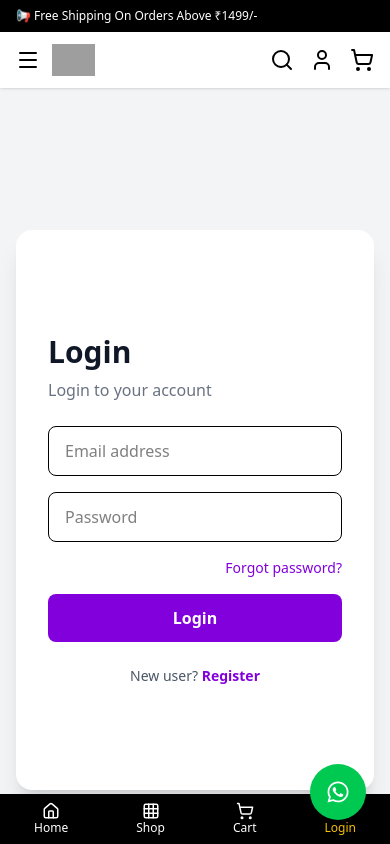
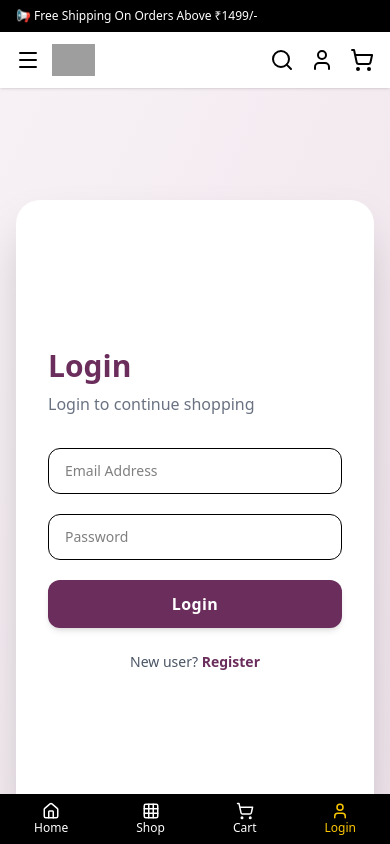
Before and after one commit to maatiimunch-dev/maatimunch-fronted, a React (Vite) app: page /login in a window 390 px wide. Shown: the top 844 px of the page. Built offline with nearby package versions, Linux system fonts and the light colour scheme; grey boxes are pictures that could not be loaded.

Commit message:
commit dev

```diff
--- a/src/component/pages/footer/Footer.jsx
+++ b/src/component/pages/footer/Footer.jsx
@@ -164,15 +164,6 @@ const Footer = () => {
         </div>
       </footer>
 
-      {/* ✅ WhatsApp Floating Button */}
-      <a
-        href="https://wa.me/919971095414"
-        target="_blank"
-        rel="noreferrer"
-        className="fixed bottom-6 right-6 bg-green-500 p-4 rounded-full shadow-lg hover:scale-110 transition z-50"
-      >
-        <FaWhatsapp className="text-white text-2xl" />
-      </a>
     </>
   );
 };
--- a/src/component/pages/layout/Layout.jsx
+++ b/src/component/pages/layout/Layout.jsx
@@ -8,7 +8,7 @@ const Layout = ({ children }) => {
   return (
     <div className="flex flex-col min-h-screen">
       <Navbar />
-      <main className="flex-grow">
+      <main className="flex-grow overflow-x-hidden">
         {children}
       </main>
       <Footer />
--- a/src/component/ui/login/Login.jsx
+++ b/src/component/ui/login/Login.jsx
@@ -1,26 +1,98 @@
 import React, { useState } from "react";
 import { motion, AnimatePresence } from "framer-motion";
 
+const API_BASE = "http://localhost:8080/api/auth";
+const PRIMARY = "#6B2D5C";
+
 const Login = () => {
   const [isRegister, setIsRegister] = useState(false);
-  const [showForgot, setShowForgot] = useState(false);
+  const [loading, setLoading] = useState(false);
+
+  const [form, setForm] = useState({
+    name: "",
+    phone: "",
+    email: "",
+    password: "",
+    confirmPassword: "",
+    State: "",
+    city: "",
+    Address: "",
+    Pincode: "",
+  });
+
+  const handleChange = (e) =>
+    setForm({ ...form, [e.target.name]: e.target.value });
+
+  // ================= LOGIN =================
+  const handleLogin = async () => {
+    setLoading(true);
+    try {
+      const res = await fetch(`${API_BASE}/login`, {
+        method: "POST",
+        headers: { "Content-Type": "application/json" },
+        body: JSON.stringify({
+          email: form.email,
+          password: form.password,
+        }),
+      });
+
+      const data = await res.json();
+      if (!res.ok) return alert(data.message || "Login failed");
+
+      localStorage.setItem("token", data.token);
+      localStorage.setItem("user", JSON.stringify(data.user));
+      window.location.href = "/";
+    } catch {
+      alert("Server error");
+    } finally {
+      setLoading(false);
+    }
+  };
+
+  // ================= REGISTER =================
+  const handleRegister = async () => {
+    if (form.password !== form.confirmPassword)
+      return alert("Passwords do not match");
+
+    setLoading(true);
+    try {
+      const res = await fetch(`${API_BASE}/register`, {
+        method: "POST",
+        headers: { "Content-Type": "application/json" },
+        body: JSON.stringify(form),
+      });
+
+      const data = await res.json();
+      if (!res.ok) return alert(data.message || "Register failed");
+
+      alert("Registered successfully, please login");
+      setIsRegister(false);
+    } catch {
+      alert("Server error");
+    } finally {
+      setLoading(false);
+    }
+  };
 
   return (
-    <div className="min-h-screen flex items-center justify-center bg-gray-100 px-4">
-      {/* Card */}
-      <div className="w-full max-w-5xl bg-white rounded-2xl shadow-xl overflow-hidden">
-        <div className="grid grid-cols-1 md:grid-cols-2 min-h-[560px]">
+    <div className="min-h-screen flex items-center justify-center bg-gradient-to-br from-[#f7f1f5] to-[#f0e4ec] px-4">
+      <motion.div
+        initial={{ opacity: 0, y: 40 }}
+        animate={{ opacity: 1, y: 0 }}
+        transition={{ duration: 0.6 }}
+        className="w-full max-w-5xl bg-white rounded-3xl shadow-2xl overflow-hidden"
+      >
+        <div className="grid grid-cols-1 md:grid-cols-2 min-h-[620px]">
 
-          {/* IMAGE SIDE */}
+          {/* LEFT IMAGE */}
           <AnimatePresence mode="wait">
             <motion.div
               key={isRegister ? "register-img" : "login-img"}
-              initial={{ rotateY: -90, opacity: 0, x: -100 }}
-              animate={{ rotateY: 0, opacity: 1, x: 0 }}
-              exit={{ rotateY: 90, opacity: 0, x: 100 }}
+              initial={{ opacity: 0, x: -60 }}
+              animate={{ opacity: 1, x: 0 }}
+              exit={{ opacity: 0, x: 60 }}
               transition={{ duration: 0.6 }}
-              className="hidden md:block relative"
-              style={{ perspective: 1200 }}
+              className="hidden md:flex relative"
             >
               <img
                 src={
@@ -28,13 +100,12 @@ const Login = () => {
                     ? "https://t3.ftcdn.net/jpg/11/40/33/60/360_F_1140336071_eKT0V8kfN06uUk5i92l3aWSgCFunShvA.jpg"
                     : "https://images.unsplash.com/photo-1710421576768-ff985fa63b60"
                 }
-                alt="Auth Visual"
                 className="h-full w-full object-cover"
               />
-              <div className="absolute inset-0 bg-black/40 flex items-center justify-center">
-                <h2 className="text-white text-3xl font-bold text-center px-6 leading-snug">
+              <div className="absolute inset-0 bg-black/40 flex items-center justify-center px-8">
+                <h2 className="text-white text-3xl font-bold text-center leading-snug">
                   {isRegister
-                    ? "Join the Premium Dry Fruits Club"
+                    ? "Join the Premium Dry Fruits Experience"
                     : "Welcome Back to Maati Munch"}
                 </h2>
               </div>
@@ -43,115 +114,106 @@ const Login = () => {
 
           {/* FORM SIDE */}
           <div className="p-8 md:p-12 flex flex-col justify-center">
-            <h2 className="text-3xl font-bold text-gray-900 mb-2">
-              {showForgot
-                ? "Forgot Password"
+            <motion.h2
+              key={isRegister ? "register-title" : "login-title"}
+              initial={{ opacity: 0, y: 20 }}
+              animate={{ opacity: 1, y: 0 }}
+              transition={{ duration: 0.4 }}
+              className="text-3xl font-bold mb-2"
+              style={{ color: PRIMARY }}
+            >
+              {isRegister ? "Create Account" : "Login"}
+            </motion.h2>
+
+            <p className="text-gray-500 mb-8">
+              {isRegister
+                ? "Fill your details to get started"
+                : "Login to continue shopping"}
+            </p>
+
+            {/* ================= FORM ================= */}
+            <motion.div
+              key={isRegister ? "register-form" : "login-form"}
+              initial={{ opacity: 0 }}
+              animate={{ opacity: 1 }}
+              transition={{ duration: 0.4 }}
+              className="space-y-5"
+            >
+              {isRegister && (
+                <div className="grid grid-cols-1 md:grid-cols-2 gap-4">
+                  <Input name="name" placeholder="Full Name" onChange={handleChange} />
+                  <Input name="phone" placeholder="Phone Number" onChange={handleChange} />
+                  <Input name="State" placeholder="State" onChange={handleChange} />
+                  <Input name="city" placeholder="City" onChange={handleChange} />
+                  <Input name="Pincode" placeholder="Pincode" onChange={handleChange} />
+                  <Input name="Address" placeholder="Address" onChange={handleChange} />
+                </div>
+              )}
+
+              <Input
+                name="email"
+                type="email"
+                placeholder="Email Address"
+                onChange={handleChange}
+              />
+
+              <Input
+                name="password"
+                type="password"
+                placeholder="Password"
+                onChange={handleChange}
+              />
+
+              {isRegister && (
+                <Input
+                  name="confirmPassword"
+                  type="password"
+                  placeholder="Confirm Password"
+                  onChange={handleChange}
+                />
+              )}
+
+              <motion.button
+                whileHover={{ scale: 1.02 }}
+                whileTap={{ scale: 0.97 }}
+                disabled={loading}
+                onClick={isRegister ? handleRegister : handleLogin}
+                className="w-full text-white py-3 rounded-xl font-semibold tracking-wide shadow-md"
+                style={{ backgroundColor: PRIMARY }}
+              >
+                {loading
+                  ? "Please wait..."
                   : isRegister
                   ? "Create Account"
                   : "Login"}
-            </h2>
-
-            <p className="text-gray-500 mb-6">
-              {showForgot
-                ? "We’ll send you a reset link"
-                : isRegister
-                ? "Create an account to continue"
-                : "Login to your account"}
-            </p>
-
-            {/* FORGOT PASSWORD */}
-            {showForgot ? (
-              <form className="space-y-4">
-                <input
-                  type="email"
-                  placeholder="Email address"
-                  className="w-full px-4 py-3 border rounded-lg focus:ring-2 focus:ring-purple-600 outline-none"
-                />
-
-                <button className="w-full bg-purple-700 text-white py-3 rounded-lg font-semibold hover:bg-purple-800 transition">
-                  Send Reset Link
-                </button>
-
-                <button
-                  type="button"
-                  onClick={() => setShowForgot(false)}
-                  className="text-sm text-purple-700 hover:underline w-full text-center"
-                >
-                  Back to Login
-                </button>
-              </form>
-            ) : (
-              <>
-                {/* LOGIN / REGISTER */}
-                <motion.form
-                  key={isRegister ? "register" : "login"}
-                  initial={{ opacity: 0, y: 20 }}
-                  animate={{ opacity: 1, y: 0 }}
-                  transition={{ duration: 0.4 }}
-                  className="space-y-4"
-                >
-                  {isRegister && (
-                    <input
-                      type="text"
-                      placeholder="Full Name"
-                      className="w-full px-4 py-3 border rounded-lg focus:ring-2 focus:ring-purple-600 outline-none"
-                    />
-                  )}
-
-                  <input
-                    type="email"
-                    placeholder="Email address"
-                    className="w-full px-4 py-3 border rounded-lg focus:ring-2 focus:ring-purple-600 outline-none"
-                  />
-
-                  <input
-                    type="password"
-                    placeholder="Password"
-                    className="w-full px-4 py-3 border rounded-lg focus:ring-2 focus:ring-purple-600 outline-none"
-                  />
-
-                  {isRegister && (
-                    <input
-                      type="password"
-                      placeholder="Confirm password"
-                      className="w-full px-4 py-3 border rounded-lg focus:ring-2 focus:ring-purple-600 outline-none"
-                    />
-                  )}
-
-                  {!isRegister && (
-                    <div className="flex justify-end">
-                      <button
-                        type="button"
-                        onClick={() => setShowForgot(true)}
-                        className="text-sm text-purple-700 hover:underline"
-                      >
-                        Forgot password?
-                      </button>
-                    </div>
-                  )}
-
-                  <button className="w-full bg-purple-700 text-white py-3 rounded-lg font-semibold hover:bg-purple-800 transition transform hover:scale-[1.02]">
-                    {isRegister ? "Register" : "Login"}
-                  </button>
-                </motion.form>
+              </motion.button>
+            </motion.div>
 
             {/* SWITCH */}
             <p className="text-center text-sm text-gray-600 mt-6">
               {isRegister ? "Already have an account?" : "New user?"}{" "}
               <button
                 onClick={() => setIsRegister(!isRegister)}
-                    className="text-purple-700 font-semibold hover:underline"
+                className="font-semibold hover:underline"
+                style={{ color: PRIMARY }}
               >
                 {isRegister ? "Login" : "Register"}
               </button>
             </p>
-              </>
-            )}
           </div>
         </div>
-      </div>
+      </motion.div>
     </div>
   );
 };
 
+/* ================= INPUT COMPONENT ================= */
+const Input = ({ ...props }) => (
+  <motion.input
+    whileFocus={{ scale: 1.01 }}
+    {...props}
+    className="w-full px-4 py-3 border rounded-xl text-sm outline-none focus:ring-2 focus:ring-[#6B2D5C]/40 transition"
+  />
+);
+
 export default Login;
```
Also changed, not shown: src/component/pages/navbar/Navbar.jsx (+82 -148 lines), src/index.css (+12 -0 lines), src/assets/Logo.png (added). Lines whose indentation alone changed are shown as unchanged.
